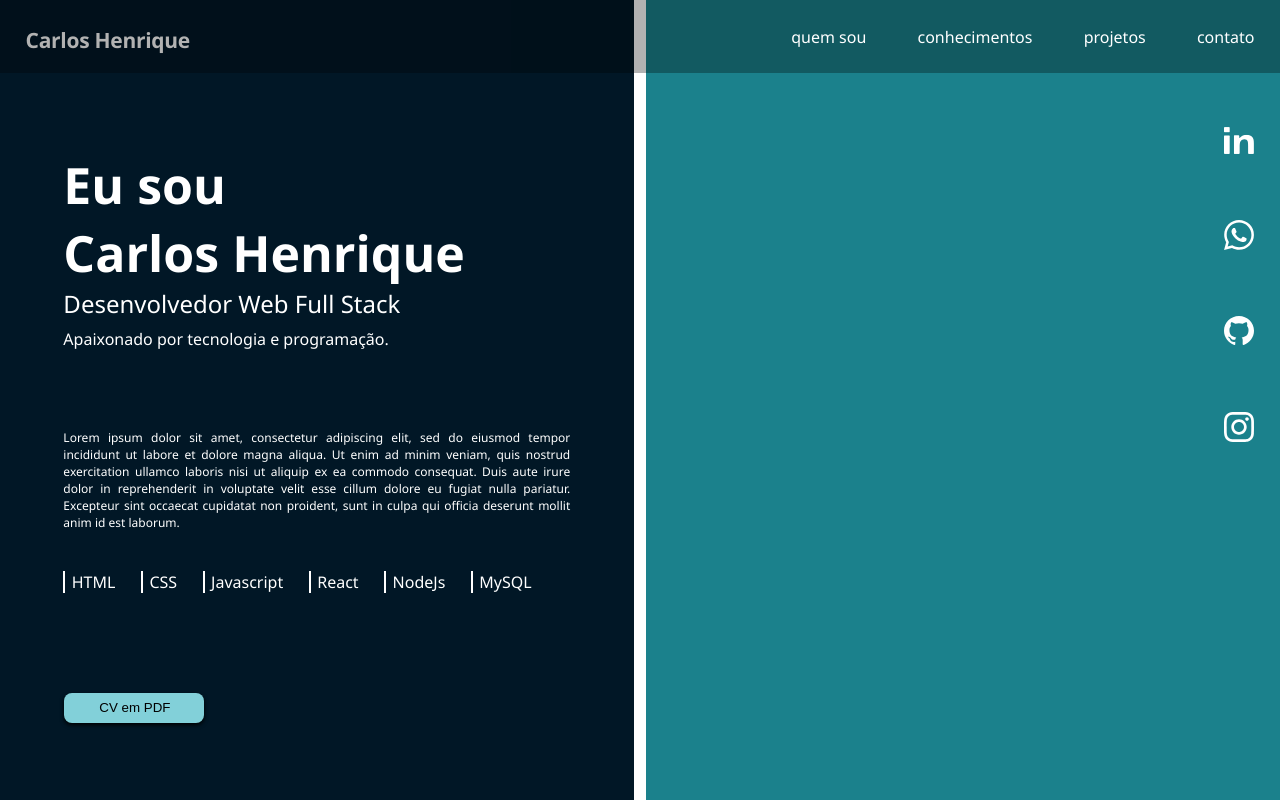
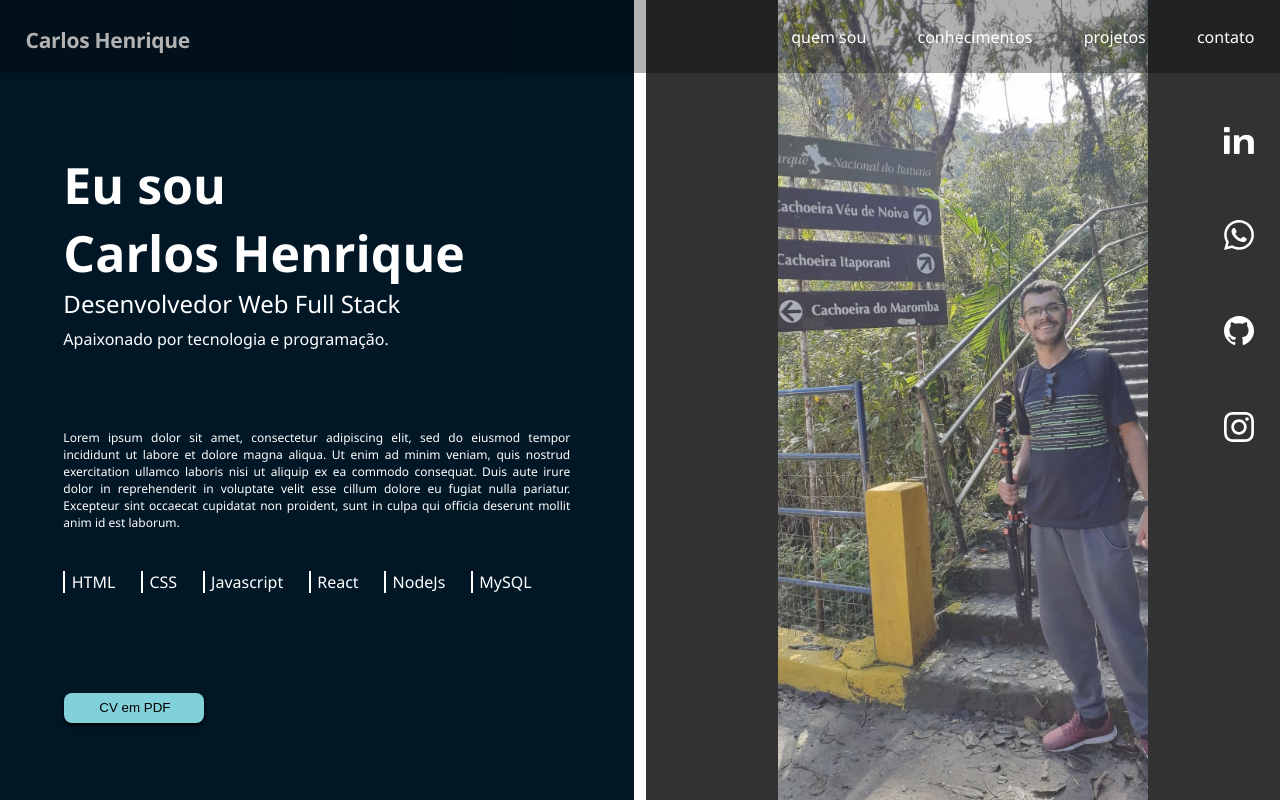
Before and after one commit to Carlos-hr/portfolio-fullstack, a React (Create React App) app in the folder portfolio/: page / in a window 1280 px wide. Shown: the top 802 px of the page. Built offline with nearby package versions, Linux system fonts and the light colour scheme; the HTML template or start-up script is replaced by a standard one.

Commit message:
general adjusts

```diff
--- a/portfolio/src/components/AboutMe/AboutMe.js
+++ b/portfolio/src/components/AboutMe/AboutMe.js
@@ -1,6 +1,7 @@
 import React from "react";
-import Navigation from "../Navigation/Navigation";
 import SocialMedia from "../SocialMedia/SocialMedia";
+import profilePicture from "../../assets/images/profile-picture.png";
+
 import {
   LeftSide,
   Main,
@@ -14,13 +15,9 @@ import {
   Skill,
   Button,
   Name,
-  Link,
 } from "./styled";
-import resume from '../../assets/resume.pdf'
 
 const AboutMe = () => {
-  const blob = new Blob([resume], {type: 'application/pdf'})
-  const url = URL.createObjectURL(blob)
   return (
     <Main id="about">
       <LeftSide>
@@ -59,11 +56,9 @@ const AboutMe = () => {
             </Skills>
           </div>
           <div>
-            <Button>
-              <Link href={resume} download={url} rel="noreferrer">
-                CV em PDF
-              </Link>
-            </Button>
+            <a href="https://google.com" target="_blank" rel="noreferrer">
+              <Button>CV em PDF</Button>
+            </a>
           </div>
         </Content>
       </LeftSide>
--- a/portfolio/src/components/AboutMe/styled.js
+++ b/portfolio/src/components/AboutMe/styled.js
@@ -1,5 +1,6 @@
 import styled from "styled-components";
 import { dark, secondary, tertiary, whiteText } from "../../constants/colors";
+import profilePicture from "../../assets/images/profile-picture.png";
 
 export const Main = styled.div`
   display: flex;
@@ -78,12 +79,13 @@ export const Button = styled.button`
   }
 `;
 
-export const Link = styled.a`
-  text-decoration: none;
-  color: black;
-`;
 export const RightSide = styled.div`
   width: 49.5%;
   margin-left: 1%;
-  background-color: ${secondary};
+  background-color: black;
+  background-image: url(${profilePicture});
+  background-size: contain;
+  background-position: center;
+  background-repeat: no-repeat;
+  opacity: 0.8;
 `;
--- a/portfolio/src/components/SocialMedia/styled.js
+++ b/portfolio/src/components/SocialMedia/styled.js
@@ -17,6 +17,7 @@ export const Main = styled.div`
   }};
   margin-top: ${(props) => props.mt};
   height: 40%;
+  z-index: 1;
 `;
 export const Link = styled.a`
   cursor: pointer;
```
Also changed, not shown: portfolio/src/assets/images/profile-picture.png (added).
